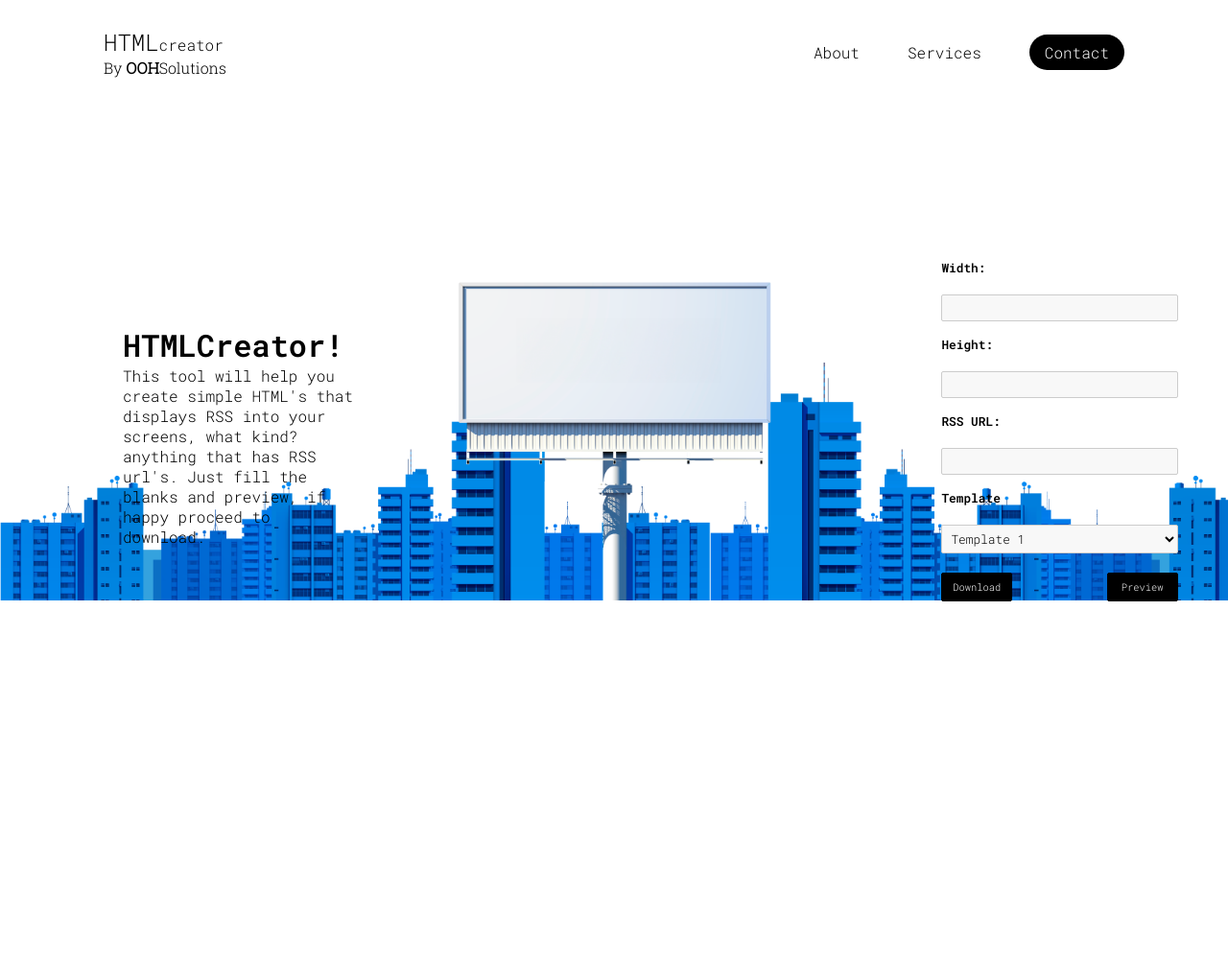
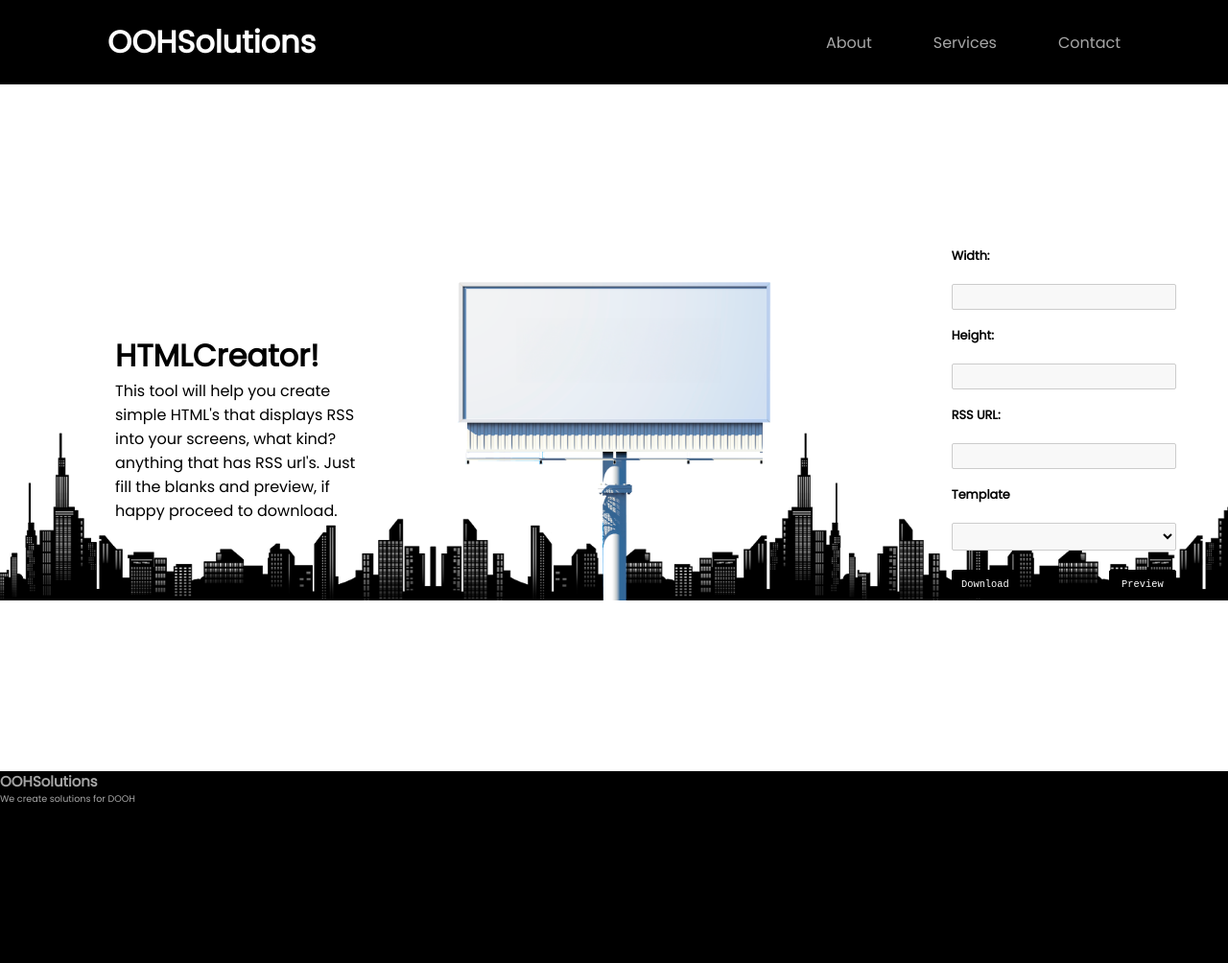
Before and after one commit to Franmanrique/Rssfeeds, a plain HTML site: page index.html in a window 1280 px wide. Shown: the whole page at 96% size. Before the commit the page ends 800 px from the top, so only its background shows below. Drawn offline with Linux system fonts and the light colour scheme; no server answers.

Commit message:
footer and nav

```diff
--- a/global.css
+++ b/global.css
@@ -1,4 +1,5 @@
-@import url('https://fonts.googleapis.com/css2?family=Exo:wght@700&family=Montserrat:wght@500;800&display=swap');
-@import url('https://fonts.googleapis.com/css2?family=Roboto+Slab:wght@300&700&display=swap');
-@import url('https://fonts.googleapis.com/css2?family=Roboto+Mono:ital,wght@0,600;1,300&display=swap');
-@import url('https://fonts.googleapis.com/css2?family=Roboto+Mono:wght@300&display=swap');
+@import url('https://fonts.googleapis.com/css2?family=Poppins&display=swap');
+
+:root {
+    font-family: "Poppins";
+}
--- a/index.html
+++ b/index.html
@@ -13,17 +13,13 @@
 <body>
     <header>
         <div class="logo">
-            <div>
-                <p>HTML<span>creator</span></p>
-            </div>
-            <div class="company_logo">By <span>OOH</span>Solutions</div>
+            <h1> <span>OOH</span>Solutions</h1>
         </div>
-
         <nav class="nav-bar">
             <ul class="ml-auto">
-                <li><a href="#">About</a></li>
-                <li><a href="#">Services</a></li>
-                <li><a href="#" class="contact-button">Contact</a></li>
+                <li class="text-shadow-drop-center"><a href="#">About</a></li>
+                <li class="text-shadow-drop-center"> <a href="#">Services</a></li>
+                <li class="text-shadow-drop-center"> <a href="#" class="contact-button">Contact</a></li>
             </ul>
         </nav>
     </header>
@@ -42,14 +38,10 @@
                     <label for="height">Height:</label>
                     <input type="text" id="height" name="height"><br><br>
 
-
                     <label for="rss-url">RSS URL:</label>
                     <input type="text" id="rss-url" name="rss-url"><br><br>
                     <label for="template">Template</label>
-                    <select id="template" name="template">
-                        <option value="template1">Template 1</option>
-                        <option value="template2">Template 2</option>
-                        <option value="template3">Template 3</option>
+                    <select class="dropdown" id="template" name="template">
                     </select>
                     <div class="form-button">
                         <input type="submit" value="Download"><input type="submit" value="Preview">
@@ -59,6 +51,15 @@
         </div>
         </div>
     </section>
+    <footer>
+        <div class="container-footer">
+            <div .footer-text-left>
+                <h3>OOHSolutions</h3>
+                <p>We create solutions for DOOH</p>
+            </div>
+        </div>
+    </footer>
+    <Script src="/index.js"></Script>
 </body>
 
 </html>
--- a/index.js
+++ b/index.js
@@ -0,0 +1,17 @@
+const url = 'http://181.4.96.143:3800/templates';
+
+fetch(url)
+.then(Response => Response.json())
+.then(data => {
+    const apiData = [];
+
+const selectElement = document.getElementById('template');
+
+data.forEach(item => {
+  const optionElement = document.createElement('option');
+  optionElement.value = item.name; // Set the value of the option
+  optionElement.textContent = item.name; // Set the label of the option
+  selectElement.appendChild(optionElement); // Append the option to the select element
+});
+})
+.catch(err=>console.log(err))
--- a/main.css
+++ b/main.css
@@ -1,26 +1,51 @@
 body {
-    background-image: url(/Files/bg-no-logo.png);
+    margin: 0;
+    background-image: url("./files/screen.png");
     background-size: 100%;
     background-repeat: no-repeat;
     background-position: center 35vh;
+    background-color: white;
 }
+
+.logo h1 {
+    color: white;
+}
+
 header {
     display: flex;
     justify-content: space-between;
     align-items: center;
-    padding: 20px;
-    margin-left: 10vh;
-    margin-right: 10vh;
+    padding: 20px 7rem;
+    color: #A6A6A6;
+    background-color: black;
 }
 
-.logo p {
-    font-family: 'Roboto Mono', monospace;
-    font-size: 3vh;
-    margin: 0;
+/* nav bar animations  */
+.text-shadow-drop-center:hover {
+    -webkit-animation: text-shadow-drop-center 0.6s both;
+    animation: text-shadow-drop-center 0.6s both;
+  }
+
+  @-webkit-keyframes text-shadow-drop-center {
+    0% {
+      text-shadow: 0 0 0 rgba(0, 0, 0, 0);
+    }
+    100% {
+      text-shadow: 0 0 10px rgba(255, 255, 255, 0.8);
+    }
+  }
+
+  @keyframes text-shadow-drop-center {
+    0% {
+      text-shadow: 0 0 0 rgba(0, 0, 0, 0);
+    }
+    100% {
+      text-shadow: 0 0 10px rgba(255, 255, 255, 0.8);
+    }
 }
 
-.logo span {
-    font-size: 2vh;
+.nav-bar li:hover {
+    color: white;
 }
 
 nav.nav-bar ul {
@@ -31,23 +56,22 @@ nav.nav-bar ul {
 }
 
 nav.nav-bar ul li a {
-    margin-left: 50px;
     text-decoration: none;
     color: inherit;
-    font-family: 'Roboto Mono', monospace;
+    font-family: 'Poppins', sans-serif;
 }
 
-
 .contact-button {
-    color: #ffffff !important;
+    color: #A6A6A6 !important;
     background-color: #000000;
     border-radius: 20px;
-    padding: 8px 16px;
-
 }
 
 .ml-auto {
-    margin-left: auto;
+    display: grid;
+    gap: 4rem;
+    align-items: center;
+    justify-content: space-between;
 }
 
 .company_logo {
@@ -60,14 +84,14 @@ nav.nav-bar ul li a {
 }
 
 h1 {
-    font-family: 'Roboto Mono', monospace;
+    font-family: 'Poppins', sans-serif;
     font-size: 4vh;
     margin: 0;
 }
 
 p {
     font-size: 2vh;
-    font-family: 'Roboto Mono', monospace;
+    font-family: 'Poppins', sans-serif;
     margin: 0;
 }
 
@@ -76,7 +100,7 @@ p {
     display: flex;
     align-items: center;
     justify-content: flex-start;
-
+    color: black;
 }
 
 .how-it-works {
@@ -94,7 +118,7 @@ p {
     margin-left: 70vh;
     padding: 10px;
     font-size: 0.8rem;
-    font-family: 'Roboto Mono', monospace;
+    font-family: 'Poppins', sans-serif;
     font-weight: bold;
 }
 
@@ -146,3 +170,20 @@ select:hover {
     flex-direction: row;
     justify-content: space-between;
 }
+
+.container-footer {
+    background-color: #000;
+    height: 25vh;
+    font-family: 'Poppins', sans-serif;
+    margin-top: 10rem;
+    color: #A6A6A6;
+    font-size: 0.8rem;
+}
+
+.container-footer p {
+    font-size: 0.6rem;
+}
+
+.container-footer h3 {
+    margin: 0
+}
```
Also changed, not shown: Files/screen.png (added).
